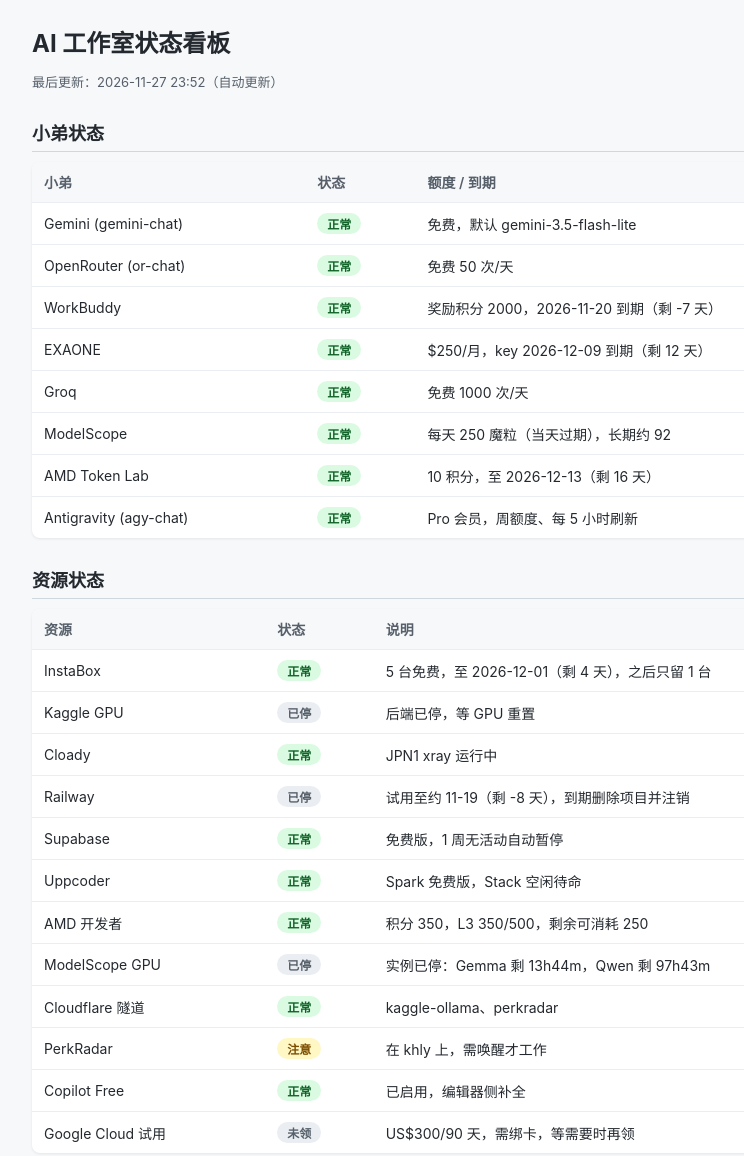
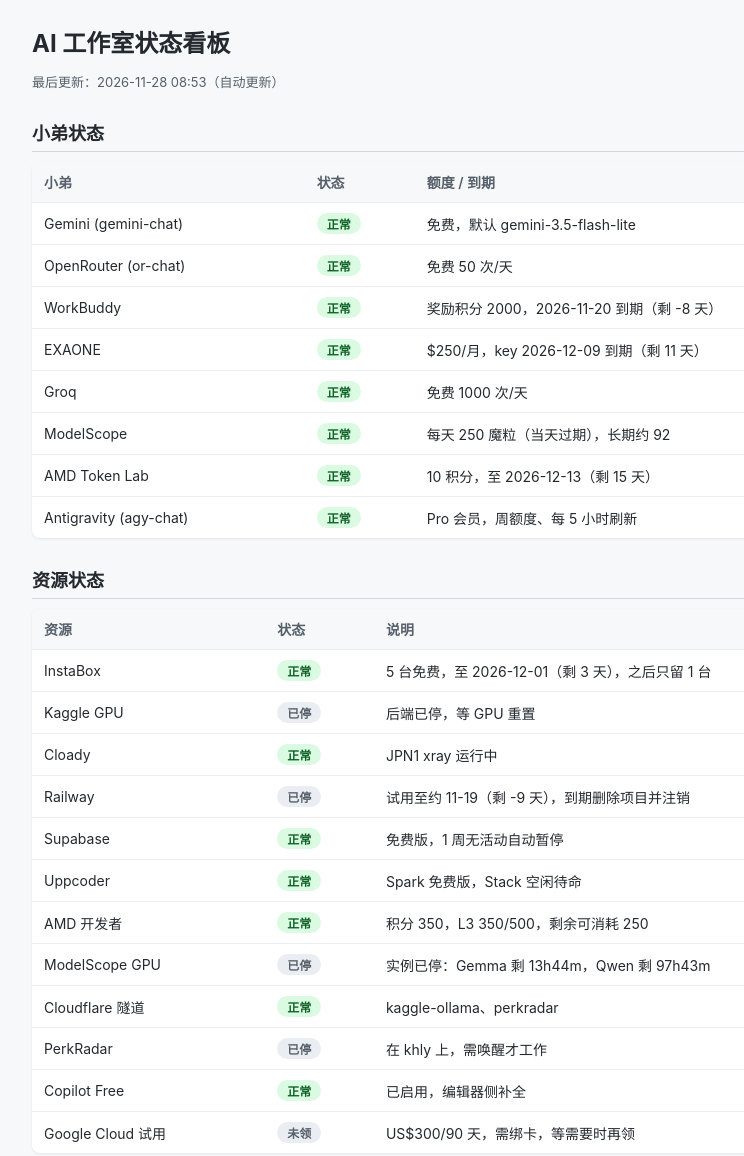
Before and after one commit to Clark626G/ai-studio, a plain HTML site: page index.html in a window 1280 px wide. Shown: the top 1156 px of the page, without its empty margins (158-902 px from the left). Drawn offline with Linux system fonts and the light colour scheme.

Commit message:
Update dashboard [skip ci]

```diff
--- a/index.html
+++ b/index.html
@@ -22,32 +22,32 @@ tr:last-child td{border-bottom:none}
 </head>
 <body>
 <h1>AI 工作室状态看板</h1>
-<p class="updated">最后更新：2026-11-27 23:52（自动更新）</p>
+<p class="updated">最后更新：2026-11-28 08:53（自动更新）</p>
 <h2>小弟状态</h2>
 <table>
 <tr><th>小弟</th><th>状态</th><th>额度 / 到期</th></tr>
 <tr><td>Gemini (gemini-chat)</td><td><span class="badge ok">正常</span></td><td>免费，默认 gemini-3.5-flash-lite</td></tr>
 <tr><td>OpenRouter (or-chat)</td><td><span class="badge ok">正常</span></td><td>免费 50 次/天</td></tr>
-<tr><td>WorkBuddy</td><td><span class="badge ok">正常</span></td><td>奖励积分 2000，2026-11-20 到期（剩 -7 天）</td></tr>
-<tr><td>EXAONE</td><td><span class="badge ok">正常</span></td><td>$250/月，key 2026-12-09 到期（剩 12 天）</td></tr>
+<tr><td>WorkBuddy</td><td><span class="badge ok">正常</span></td><td>奖励积分 2000，2026-11-20 到期（剩 -8 天）</td></tr>
+<tr><td>EXAONE</td><td><span class="badge ok">正常</span></td><td>$250/月，key 2026-12-09 到期（剩 11 天）</td></tr>
 <tr><td>Groq</td><td><span class="badge ok">正常</span></td><td>免费 1000 次/天</td></tr>
 <tr><td>ModelScope</td><td><span class="badge ok">正常</span></td><td>每天 250 魔粒（当天过期），长期约 92</td></tr>
-<tr><td>AMD Token Lab</td><td><span class="badge ok">正常</span></td><td>10 积分，至 2026-12-13（剩 16 天）</td></tr>
+<tr><td>AMD Token Lab</td><td><span class="badge ok">正常</span></td><td>10 积分，至 2026-12-13（剩 15 天）</td></tr>
 <tr><td>Antigravity (agy-chat)</td><td><span class="badge ok">正常</span></td><td>Pro 会员，周额度、每 5 小时刷新</td></tr>
 </table>
 <h2>资源状态</h2>
 <table>
 <tr><th>资源</th><th>状态</th><th>说明</th></tr>
-<tr><td>InstaBox</td><td><span class="badge ok">正常</span></td><td>5 台免费，至 2026-12-01（剩 4 天），之后只留 1 台</td></tr>
+<tr><td>InstaBox</td><td><span class="badge ok">正常</span></td><td>5 台免费，至 2026-12-01（剩 3 天），之后只留 1 台</td></tr>
 <tr><td>Kaggle GPU</td><td><span class="badge off">已停</span></td><td>后端已停，等 GPU 重置</td></tr>
 <tr><td>Cloady</td><td><span class="badge ok">正常</span></td><td>JPN1 xray 运行中</td></tr>
-<tr><td>Railway</td><td><span class="badge off">已停</span></td><td>试用至约 11-19（剩 -8 天），到期删除项目并注销</td></tr>
+<tr><td>Railway</td><td><span class="badge off">已停</span></td><td>试用至约 11-19（剩 -9 天），到期删除项目并注销</td></tr>
 <tr><td>Supabase</td><td><span class="badge ok">正常</span></td><td>免费版，1 周无活动自动暂停</td></tr>
 <tr><td>Uppcoder</td><td><span class="badge ok">正常</span></td><td>Spark 免费版，Stack 空闲待命</td></tr>
 <tr><td>AMD 开发者</td><td><span class="badge ok">正常</span></td><td>积分 350，L3 350/500，剩余可消耗 250</td></tr>
 <tr><td>ModelScope GPU</td><td><span class="badge off">已停</span></td><td>实例已停：Gemma 剩 13h44m，Qwen 剩 97h43m</td></tr>
 <tr><td>Cloudflare 隧道</td><td><span class="badge ok">正常</span></td><td>kaggle-ollama、perkradar</td></tr>
-<tr><td>PerkRadar</td><td><span class="badge warn">注意</span></td><td>在 khly 上，需唤醒才工作</td></tr>
+<tr><td>PerkRadar</td><td><span class="badge off">已停</span></td><td>在 khly 上，需唤醒才工作</td></tr>
 <tr><td>Copilot Free</td><td><span class="badge ok">正常</span></td><td>已启用，编辑器侧补全</td></tr>
 <tr><td>Google Cloud 试用</td><td><span class="badge off">未领</span></td><td>US$300/90 天，需绑卡，等需要时再领</td></tr>
 </table>
```
